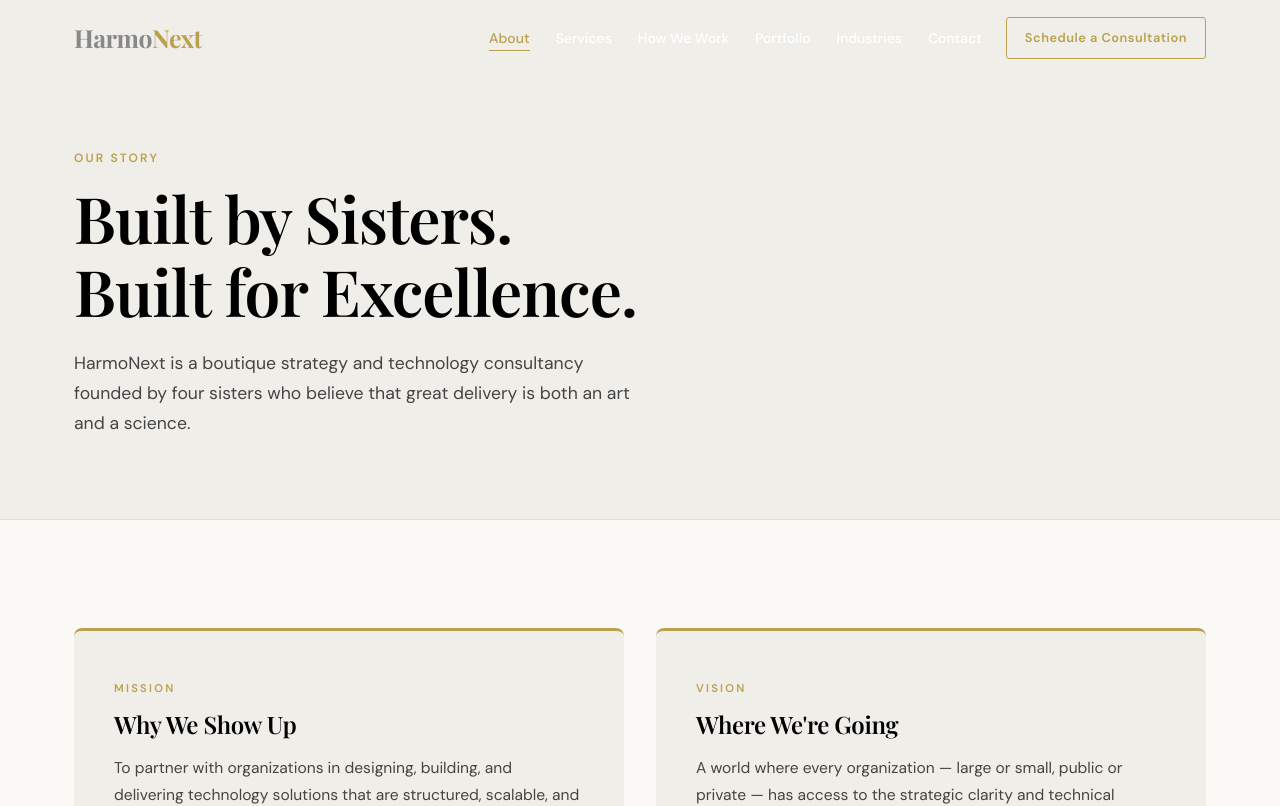
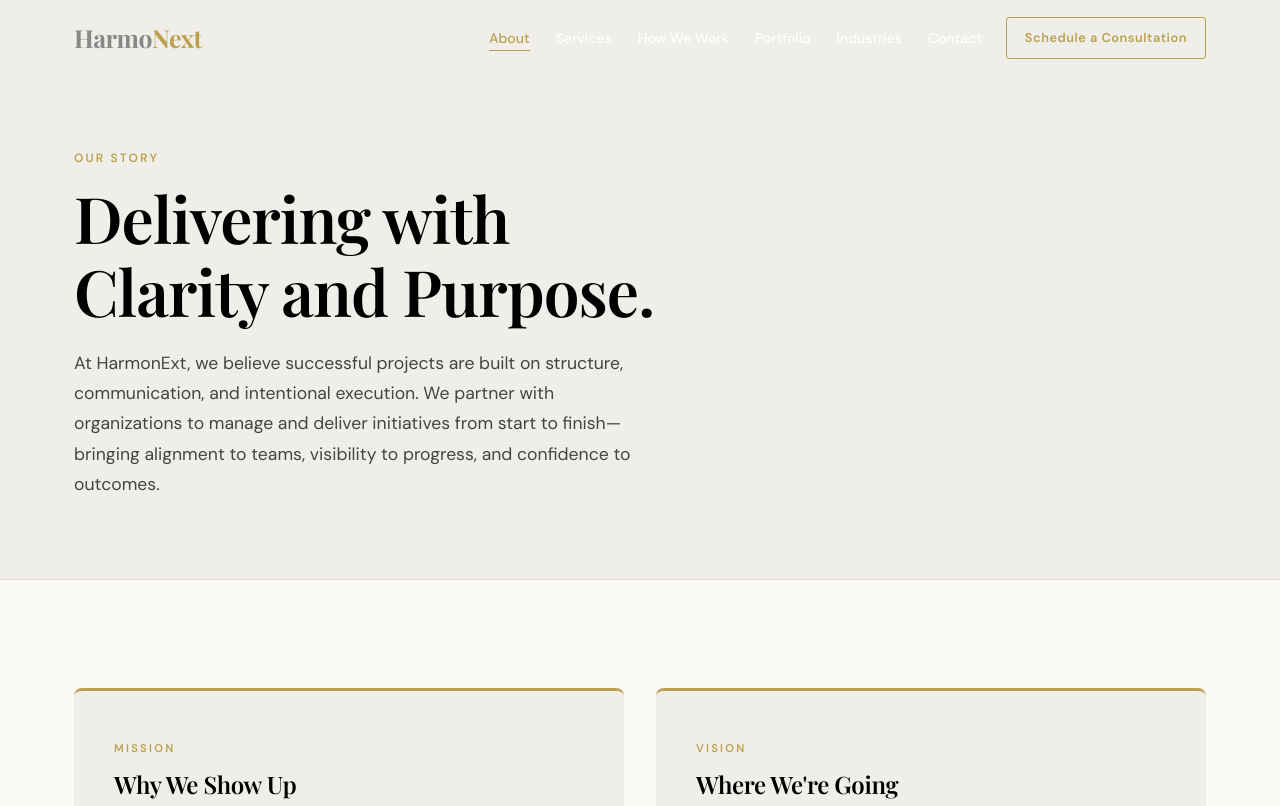
Before and after one commit to daniyellaharmonext/harmonext, a React (Vite) app: page /about in a window 1280 px wide. Shown: the top 806 px of the page. Built offline with nearby package versions, Linux system fonts and the light colour scheme; a web font is replaced by a local one.

Commit message:
Changed About page copy

```diff
--- a/src/pages/About/About.jsx
+++ b/src/pages/About/About.jsx
@@ -77,11 +77,11 @@ const About = () => (
       <div className={`container ${styles.pageHeroInner}`}>
         <p className="section-label">Our Story</p>
         <h1 className={styles.heroHeading}>
-          Built by Sisters.<br />Built for Excellence.
+          Delivering with<br /> Clarity and Purpose.
         </h1>
         <p className={styles.heroSub}>
-          HarmoNext is a boutique strategy and technology consultancy founded
-          by four sisters who believe that great delivery is both an art and a science.
+          At HarmonExt, we believe successful projects are built on structure, communication, and intentional execution.
+          We partner with organizations to manage and deliver initiatives from start to finish—bringing alignment to teams, visibility to progress, and confidence to outcomes.
         </p>
       </div>
     </section>
```
